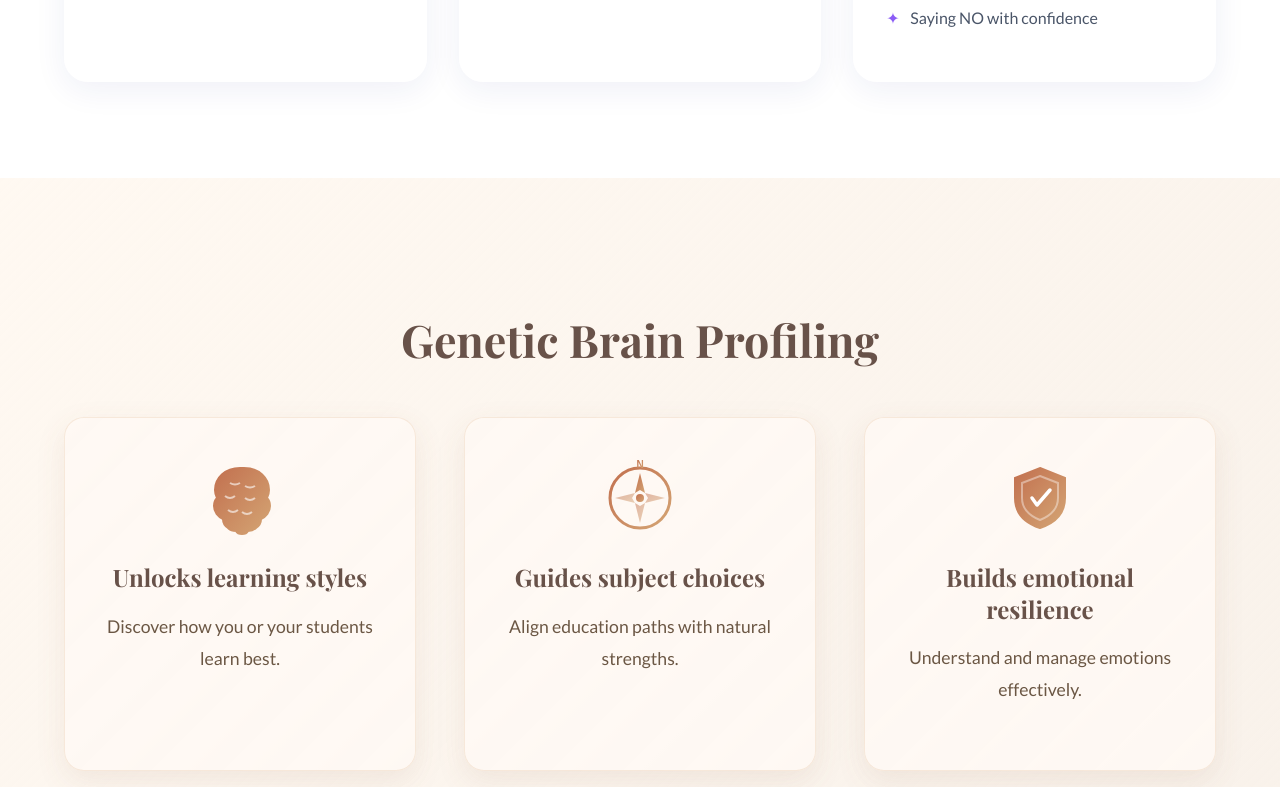
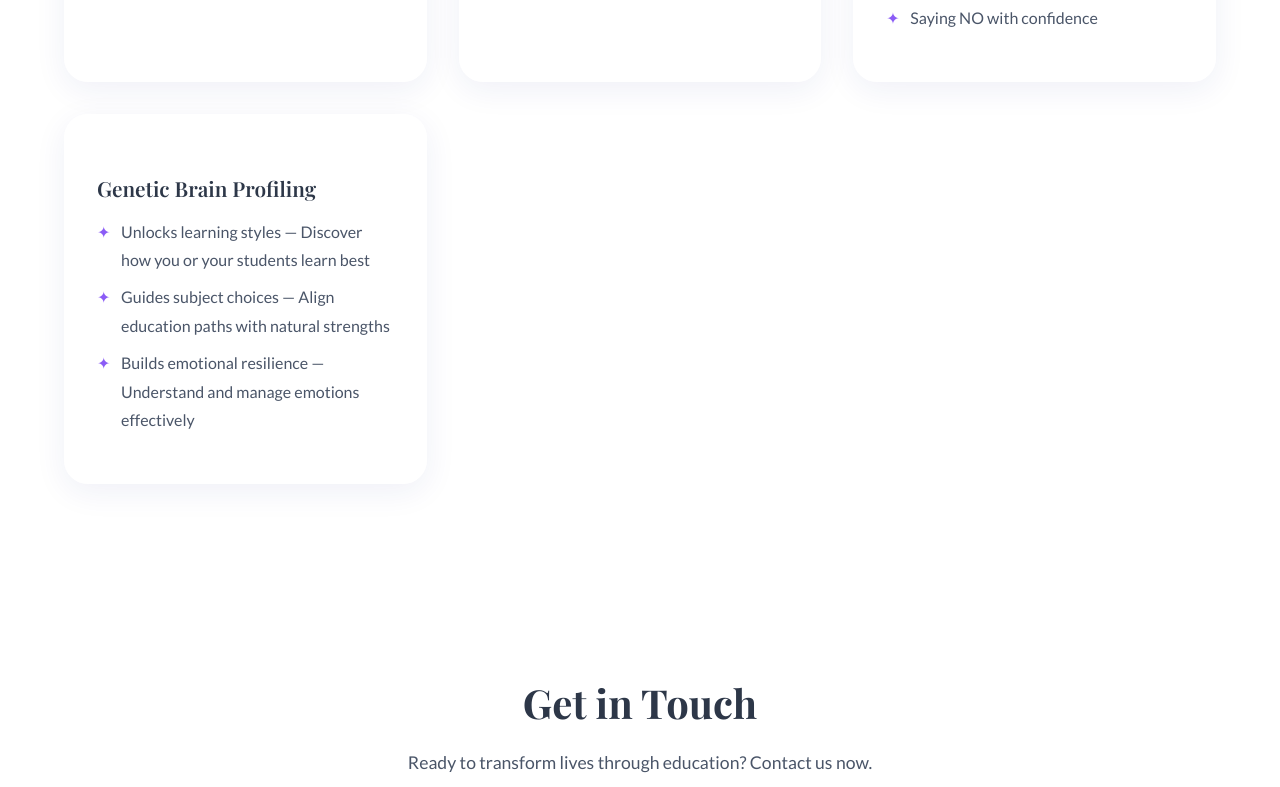
Before and after one commit to bcijo/sankaash-heals, a React (Create React App) app in the folder sankaash-app/: page /edu in a window 1280 px wide. Shown: the part 1413-2200 px from the top of the page. Built offline with nearby package versions, Linux system fonts and the light colour scheme.

Commit message:
genetic brain profiling

```diff
--- a/sankaash-app/src/Corporate.js
+++ b/sankaash-app/src/Corporate.js
@@ -103,30 +103,15 @@ function Corporate() {
               </ul>
             </div>
 
+            <div className="corporate-service">
+              <h4>Genetic Brain Profiling</h4>
+              <ul>
+                <li>Decodes Team Brain Profiles — Understand how your team members naturally think and process information</li>
+                <li>Matches Roles to Strengths — Align responsibilities with innate capabilities for optimal performance</li>
+                <li>Builds lasting Resilience — Develop emotional strength and adaptability across your organization</li>
+              </ul>
+            </div>
 
-          </div>
-        </div>
-      </section>
-
-      <section id="genetic-profiling" className="genetic-profiling">
-        <div className="container">
-          <h2>Genetic Brain Profiling</h2>
-          <div className="genetic-profiling-grid">
-            <div className="genetic-feature">
-              <img src={process.env.PUBLIC_URL + '/team-profile-icon.svg'} alt="Team Profile" className="feature-icon" />
-              <h3>Decodes Team Brain Profiles</h3>
-              <p>Understand how your team members naturally think and process information.</p>
-            </div>
-            <div className="genetic-feature">
-              <img src={process.env.PUBLIC_URL + '/role-match-icon.svg'} alt="Role Match" className="feature-icon" />
-              <h3>Matches Roles to Strengths</h3>
-              <p>Align responsibilities with innate capabilities for optimal performance.</p>
-            </div>
-            <div className="genetic-feature">
-              <img src={process.env.PUBLIC_URL + '/growth-icon.svg'} alt="Growth" className="feature-icon" />
-              <h3>Builds lasting Resilience</h3>
-              <p>Develop emotional strength and adaptability across your organization.</p>
-            </div>
           </div>
         </div>
       </section>
--- a/sankaash-app/src/edu.js
+++ b/sankaash-app/src/edu.js
@@ -114,29 +114,15 @@ function Edu() {
               </ul>
             </div>
 
-          </div>
-        </div>
-      </section>
+            <div className="educational-workshop">
+              <h4>Genetic Brain Profiling</h4>
+              <ul>
+                <li>Unlocks learning styles — Discover how you or your students learn best</li>
+                <li>Guides subject choices — Align education paths with natural strengths</li>
+                <li>Builds emotional resilience — Understand and manage emotions effectively</li>
+              </ul>
+            </div>
 
-      <section id="genetic-profiling" className="genetic-profiling">
-        <div className="container">
-          <h2>Genetic Brain Profiling</h2>
-          <div className="genetic-profiling-grid">
-            <div className="genetic-feature">
-              <img src={process.env.PUBLIC_URL + '/brain-icon.svg'} alt="Brain" className="feature-icon" />
-              <h3>Unlocks learning styles</h3>
-              <p>Discover how you or your students learn best.</p>
-            </div>
-            <div className="genetic-feature">
-              <img src={process.env.PUBLIC_URL + '/compass-icon.svg'} alt="Compass" className="feature-icon" />
-              <h3>Guides subject choices</h3>
-              <p>Align education paths with natural strengths.</p>
-            </div>
-            <div className="genetic-feature">
-              <img src={process.env.PUBLIC_URL + '/resilience-icon.svg'} alt="Resilience" className="feature-icon" />
-              <h3>Builds emotional resilience</h3>
-              <p>Understand and manage emotions effectively.</p>
-            </div>
           </div>
         </div>
       </section>
```
